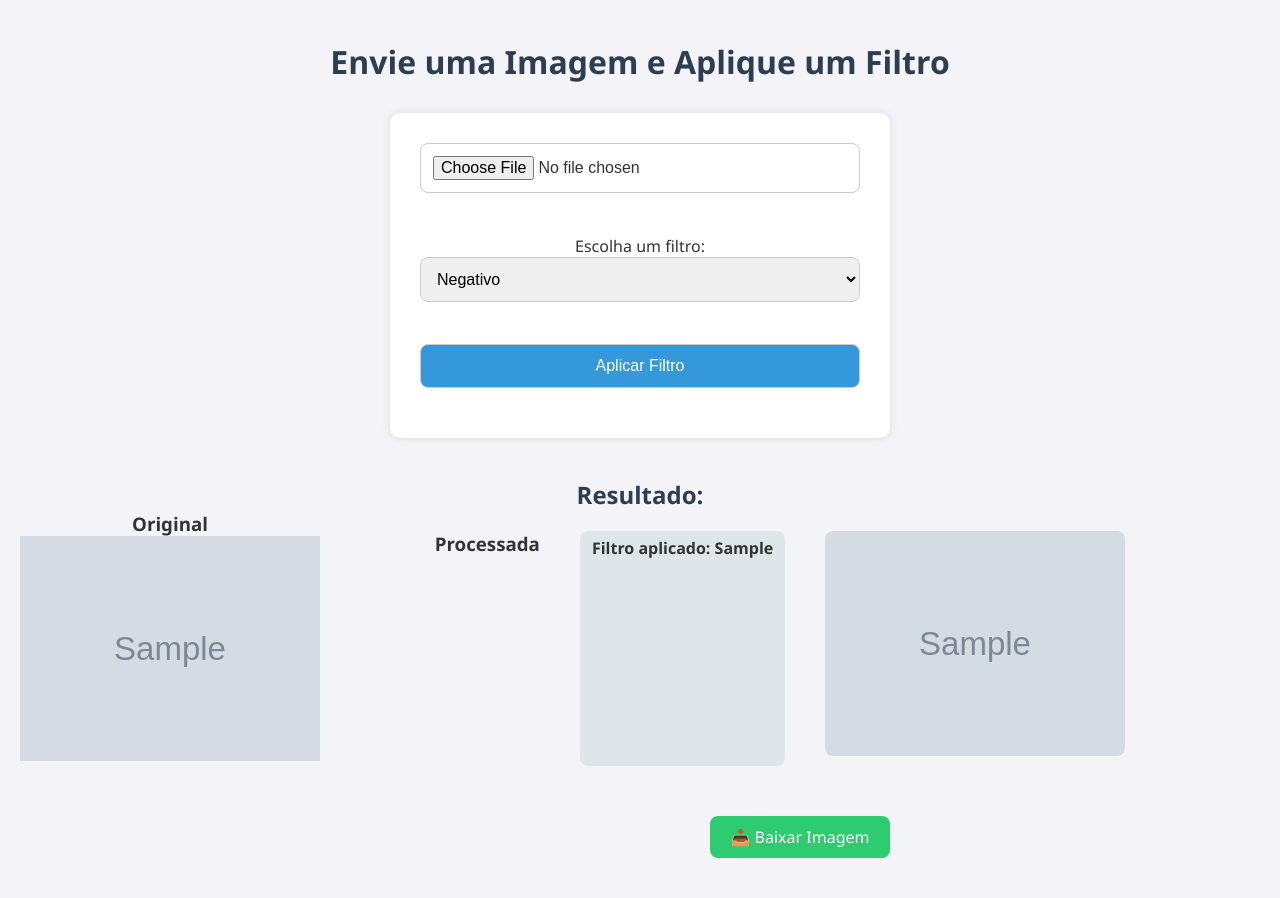
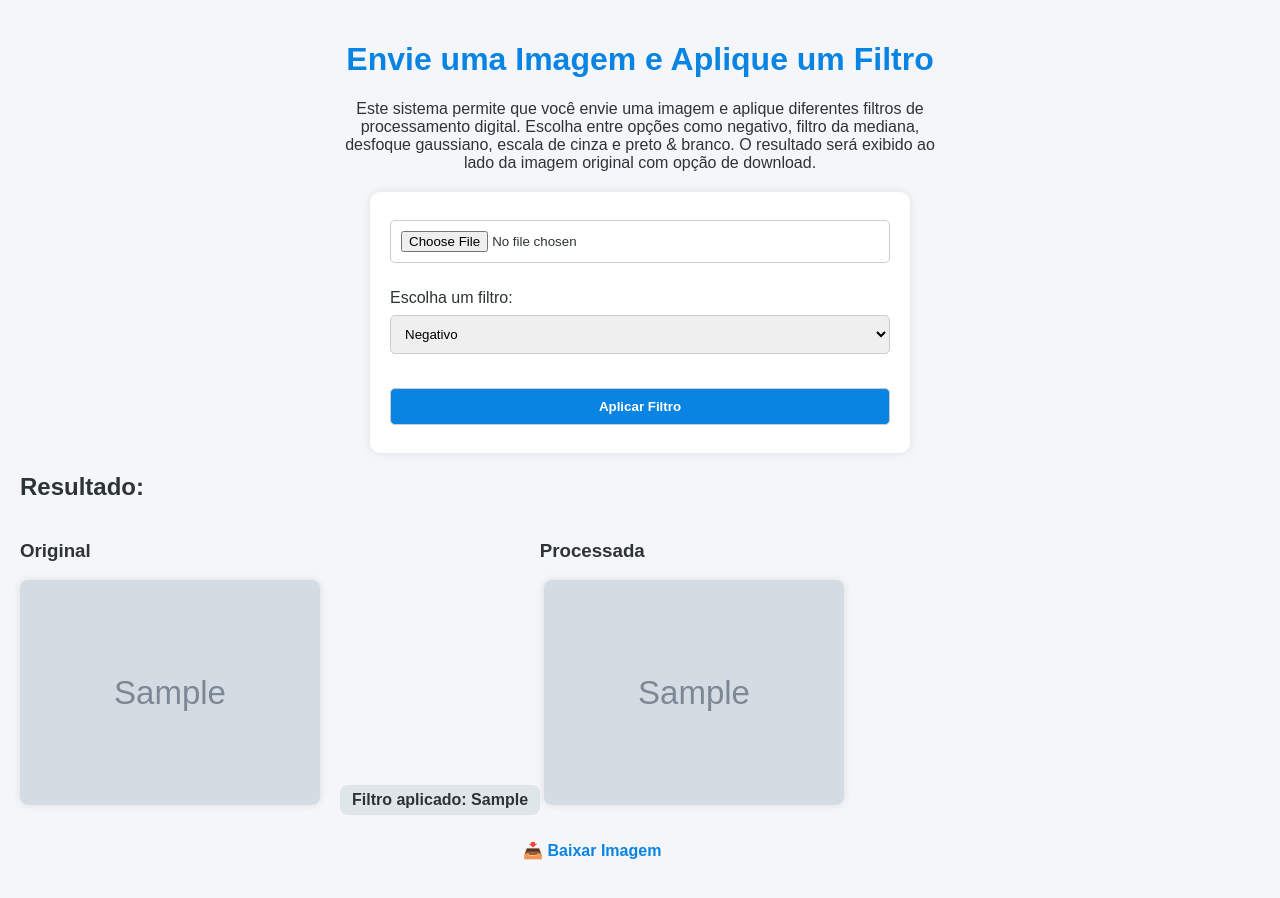
Before and after one commit to Marcondes05/CG-7-P-Trabalho01, a Flask app: template templates/index.html in a window 1280 px wide. After the commit the page ends 860 px from the top, so only its background shows below. Run offline with Flask 3, Linux system fonts and the light colour scheme; the template is opened without the code that fills it: most values are stand-ins (such as "Sample title", 1, 10 or a date in 2020); grey boxes marked "Sample" are stand-in pictures.

Commit message:
Add files via upload

```diff
--- a/app.py
+++ b/app.py
@@ -1,44 +1,49 @@
 import os
-from flask import Flask, render_template, request, redirect, url_for
-from filtros import aplicar_filtro  # Função para aplicar o filtro de imagem
+from flask import Flask, render_template, request, url_for
+from filtros import *
 
-# Inicializa a aplicação Flask
 app = Flask(__name__)
 
-# Configuração dos diretórios de upload e processamento
+# Configuração das pastas
 UPLOAD_FOLDER = 'static/uploads'
 PROCESSED_FOLDER = 'static/processed'
 app.config['UPLOAD_FOLDER'] = UPLOAD_FOLDER
 app.config['PROCESSED_FOLDER'] = PROCESSED_FOLDER
 
-# Cria as pastas se ainda não existirem
+# Cria as pastas se não existirem
 os.makedirs(UPLOAD_FOLDER, exist_ok=True)
 os.makedirs(PROCESSED_FOLDER, exist_ok=True)
 
-# Rota principal que aceita GET e POST
+# Mapeamento dos nomes dos filtros para as funções correspondentes
+FILTROS_DISPONIVEIS = {
+    'negativo': filtro_negativo,
+    'mediana': filtro_mediana,
+    'gaussiano': filtro_gaussiano,
+    'cinza': filtro_escala_cinza,
+    'preto_branco': filtro_preto_branco
+}
+
 @app.route('/', methods=['GET', 'POST'])
 def index():
     if request.method == 'POST':
-        file = request.files['image']          # Obtém o arquivo enviado
-        filtro = request.form['filtro']        # Obtém o filtro escolhido no formulário
-
-        if file:
-            # Caminho completo onde o arquivo será salvo
+        file = request.files['image']
+        filtro = request.form['filtro']
+        if file and filtro in FILTROS_DISPONIVEIS:
             caminho_imagem = os.path.join(app.config['UPLOAD_FOLDER'], file.filename)
             file.save(caminho_imagem)
 
-            # Aplica o filtro e obtém o caminho da imagem processada
-            imagem_processada = aplicar_filtro(caminho_imagem, filtro, app.config['PROCESSED_FOLDER'])
+            img = Image.open(caminho_imagem).convert('RGB')
+            img_processada = FILTROS_DISPONIVEIS[filtro](img.copy())
 
-            # Renderiza a página com as imagens e o filtro aplicado
+            nome_saida = os.path.splitext(file.filename)[0] + f'_{filtro}.png'
+            caminho_saida = os.path.join(app.config['PROCESSED_FOLDER'], nome_saida)
+            img_processada.save(caminho_saida)
+
             return render_template('index.html',
                                    original_image=url_for('static', filename='uploads/' + file.filename),
-                                   processed_image=url_for('static', filename='processed/' + os.path.basename(imagem_processada)),
-                                   filtro_aplicado=filtro)  # <- Passa o nome do filtro para a template
-
-    # Se for GET ou não houve imagem enviada ainda
+                                   processed_image=url_for('static', filename='processed/' + nome_saida),
+                                   filtro_aplicado=filtro)
     return render_template('index.html')
 
-# Roda o servidor Flask em modo debug
 if __name__ == '__main__':
     app.run(debug=True)
--- a/static/style.css
+++ b/static/style.css
@@ -1,91 +1,63 @@
-/* Reset básico */
-* {
+body {
+    font-family: Arial, sans-serif;
+    background-color: #f5f6fa;
+    color: #2d3436;
     margin: 0;
-    padding: 0;
+    padding: 20px;
+}
+
+h1 {
+    text-align: center;
+    color: #0984e3;
+}
+
+form {
+    max-width: 500px;
+    margin: 20px auto;
+    background-color: #ffffff;
+    padding: 20px;
+    border-radius: 10px;
+    box-shadow: 0 0 10px rgba(0, 0, 0, 0.1);
+}
+
+input[type="file"], select, input[type="submit"] {
+    width: 100%;
+    padding: 10px;
+    margin: 8px 0;
+    border-radius: 5px;
+    border: 1px solid #ccc;
     box-sizing: border-box;
 }
 
-body {
-    font-family: "Segoe UI", Tahoma, Geneva, Verdana, sans-serif;
-    background-color: #f4f4f8;
-    color: #333;
-    padding: 40px 20px;
-    text-align: center;
-}
-
-h1 {
-    color: #2c3e50;
-    margin-bottom: 30px;
-}
-
-form {
-    background-color: #ffffff;
-    padding: 30px;
-    border-radius: 10px;
-    max-width: 500px;
-    margin: 0 auto 40px auto;
-    box-shadow: 0 0 10px rgba(0, 0, 0, 0.1);
-}
-
-form input[type="file"],
-form select,
-form input[type="submit"] {
-    width: 100%;
-    padding: 12px;
-    margin-bottom: 20px;
-    border: 1px solid #ccc;
-    border-radius: 8px;
-    font-size: 16px;
-}
-
-form input[type="submit"] {
-    background-color: #3498db;
+input[type="submit"] {
+    background-color: #0984e3;
     color: white;
+    font-weight: bold;
     cursor: pointer;
     transition: background-color 0.3s ease;
 }
 
-form input[type="submit"]:hover {
-    background-color: #2980b9;
-}
-
-h2 {
-    margin-top: 40px;
-    color: #2c3e50;
+input[type="submit"]:hover {
+    background-color: #74b9ff;
 }
 
 .resultado {
-    display: flex;
-    justify-content: center;
-    gap: 40px;
-    flex-wrap: wrap;
-    margin-top: 20px;
+    text-align: center;
 }
 
-.resultado div {
-    background-color: #ffffff;
-    padding: 20px;
-    border-radius: 10px;
-    box-shadow: 0 2px 8px rgba(0, 0, 0, 0.1);
-}
-
-.resultado img {
-    max-width: 100%;
+img {
     border-radius: 8px;
-    margin-bottom: 10px;
+    box-shadow: 0 0 8px rgba(0, 0, 0, 0.1);
 }
 
 a {
     display: inline-block;
     margin-top: 10px;
     text-decoration: none;
-    background-color: #2ecc71;
-    color: white;
-    padding: 10px 20px;
-    border-radius: 8px;
-    transition: background-color 0.3s ease;
+    color: #0984e3;
+    font-weight: bold;
 }
 
 a:hover {
-    background-color: #27ae60;
+    text-decoration: underline;
 }
--- a/templates/index.html
+++ b/templates/index.html
@@ -3,58 +3,45 @@
 <head>
     <meta charset="UTF-8">
     <title>Filtro de Imagens</title>
-
-    <!-- Link para o arquivo de estilo CSS na pasta static -->
     <link rel="stylesheet" href="{{ url_for('static', filename='style.css') }}">
 </head>
 <body>
-    <!-- Título principal da página -->
     <h1>Envie uma Imagem e Aplique um Filtro</h1>
 
-    <!-- Formulário de envio de imagem e seleção de filtro -->
+    <p style="text-align:center; max-width:600px; margin:0 auto 20px auto;">
+        Este sistema permite que você envie uma imagem e aplique diferentes filtros de processamento digital.
+        Escolha entre opções como negativo, filtro da mediana, desfoque gaussiano, escala de cinza e preto & branco.
+        O resultado será exibido ao lado da imagem original com opção de download.
+    </p>
+
     <form method="post" enctype="multipart/form-data">
-        <!-- Upload da imagem -->
         <input type="file" name="image" required><br><br>
 
-        <!-- Campo de seleção do filtro desejado -->
         <label for="filtro">Escolha um filtro:</label>
         <select name="filtro">
             <option value="negativo">Negativo</option>
             <option value="mediana">Mediana</option>
             <option value="gaussiano">Gaussiano</option>
-            <option value="personalizado">Personalizado</option>
+            <option value="cinza">Escala de Cinza</option>
+            <option value="preto_branco">Preto & Branco</option>
         </select><br><br>
 
-        <!-- Botão para submeter o formulário -->
         <input type="submit" value="Aplicar Filtro">
     </form>
 
-    <!-- Se existirem imagens original e processada, exibe o resultado -->
     {% if original_image and processed_image %}
         <h2>Resultado:</h2>
-
-        <!-- Container para exibir as imagens lado a lado -->
         <div style="display: flex; gap: 20px;">
-
-            <!-- Imagem original -->
             <div>
                 <h3>Original</h3>
                 <img src="{{ original_image }}" width="300">
             </div>
-
-            <!-- Imagem processada com destaque do filtro aplicado -->
             <div class="resultado">
                 <h3>Processada</h3>
-
-                <!-- Destaque do nome do filtro aplicado -->
                 <p style="background-color: #dfe6e9; padding: 6px 12px; border-radius: 8px; font-weight: bold; display: inline-block;">
                     Filtro aplicado: {{ filtro_aplicado|capitalize }}
                 </p>
-
-                <!-- Exibição da imagem processada -->
                 <img src="{{ processed_image }}" width="300"><br>
-
-                <!-- Link para download da imagem processada -->
                 <a href="{{ processed_image }}" download>📥 Baixar Imagem</a>
             </div>
         </div>
```
Also changed, not shown: filtros.py (+42 -47 lines), README.md, static/processed/flamengo_cinza.png (added), static/processed/flamengo_gaussiano.png, static/processed/flamengo_mediana.png, static/processed/flamengo_negativo.png, static/processed/flamengo_preto_branco.png (added).
